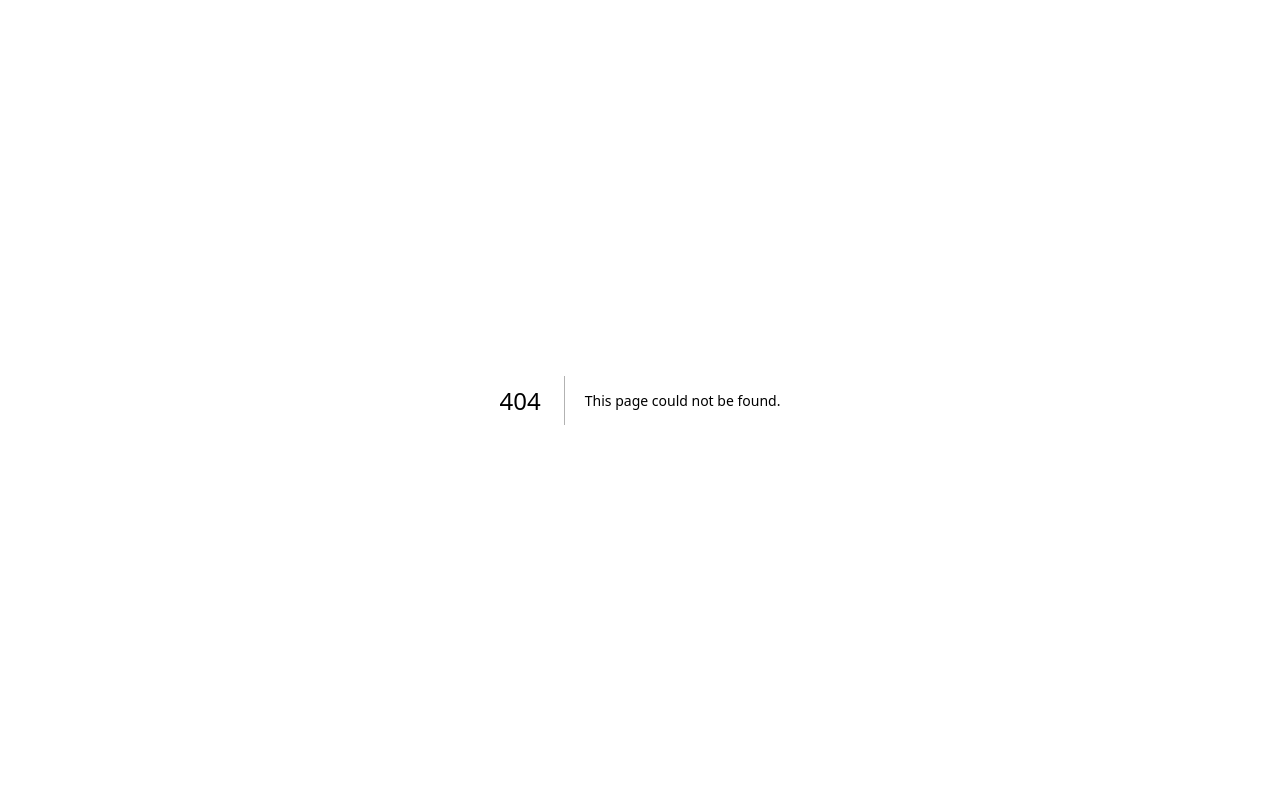
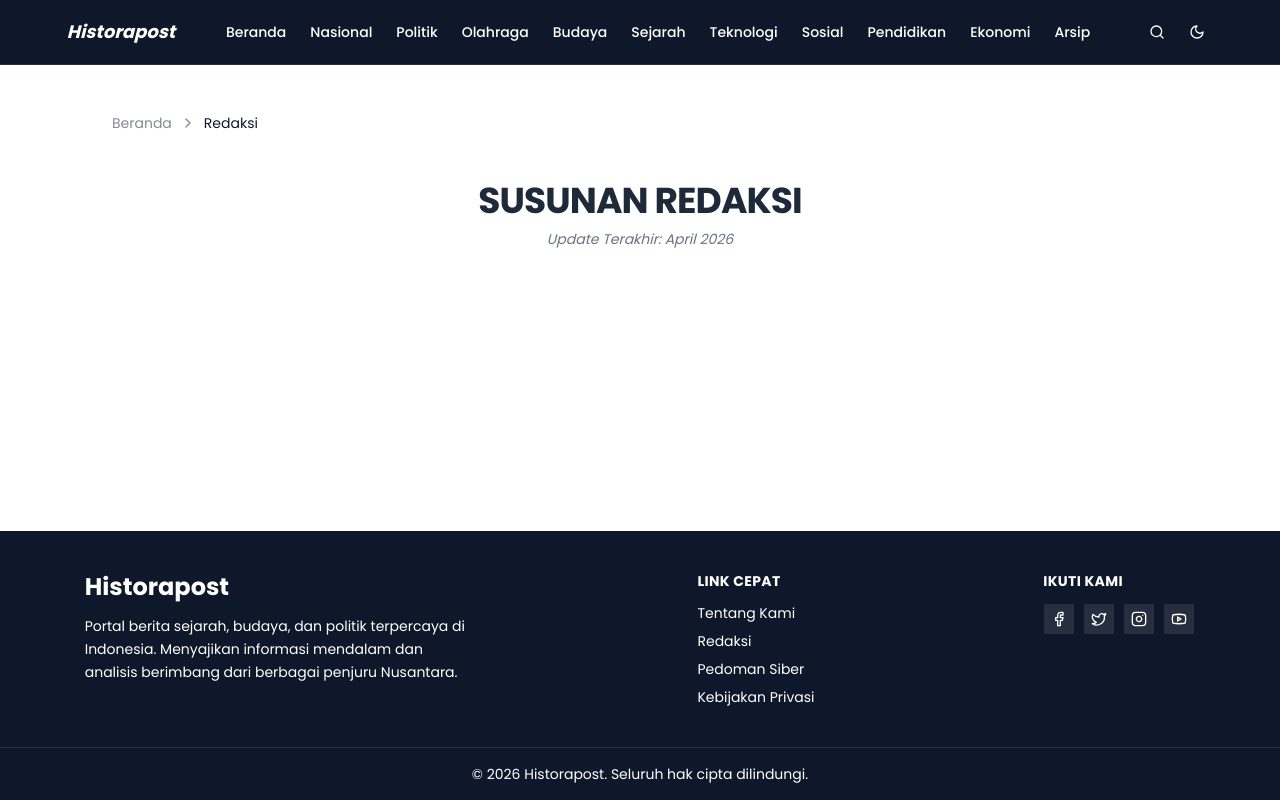
Before and after one commit to Resalfinanda/histora-post, a Next.js app: page /redaksi in a window 1280 px wide. Before the commit this address had no page. Built offline with nearby package versions, Linux system fonts and the light colour scheme.

Commit message:
feat: added editorial page

```diff
--- a/app/(public)/login/page.tsx
+++ b/app/(public)/login/page.tsx
@@ -1,4 +1,3 @@
-// app/login/page.tsx
 "use client";
 
 import { useState } from "react";
@@ -8,13 +7,12 @@ import { toast } from "sonner";
 import { Button } from "@/components/ui/button";
 import { Input } from "@/components/ui/input";
 import { Label } from "@/components/ui/label";
-import { Loader2, Eye, EyeOff } from "lucide-react"; // 1. Import ikon Eye dan EyeOff
+import { Loader2, Eye, EyeOff } from "lucide-react";
 
 export default function LoginPage() {
   const router = useRouter();
   const [loading, setLoading] = useState(false);
 
-  // 2. Tambahkan state untuk mengatur visibilitas password
   const [showPassword, setShowPassword] = useState(false);
 
   const handleSubmit = async (e: React.FormEvent<HTMLFormElement>) => {
@@ -33,9 +31,11 @@ export default function LoginPage() {
       });
 
       if (result?.error) {
-        toast.error(result.error === "CredentialsSignin"
-          ? "Email atau password salah!"
-          : result.error);
+        toast.error(
+          result.error === "CredentialsSignin"
+            ? "Email atau password salah!"
+            : result.error,
+        );
       } else {
         toast.success("Login berhasil! Mengalihkan...");
         router.push("/dashboard");
@@ -51,41 +51,54 @@ export default function LoginPage() {
   return (
     <div className="min-h-screen flex items-center justify-center bg-slate-50 p-4">
       <div className="w-full max-w-md bg-white p-8 rounded-xl border border-slate-200 shadow-sm">
-        <h1 className="text-2xl font-bold text-center mb-6 text-[#0f172a]">Histora Post Login</h1>
+        <h1 className="text-2xl font-bold text-center mb-6 text-[#0f172a]">
+          Histora Post Login
+        </h1>
 
         <form onSubmit={handleSubmit} className="space-y-4">
           <div className="space-y-2">
             <Label htmlFor="email">Email</Label>
-            <Input id="email" name="email" type="email" placeholder="admin@historapost.com" required />
+            <Input
+              id="email"
+              name="email"
+              type="email"
+              placeholder="example@gmail.com"
+              required
+            />
           </div>
 
           <div className="space-y-2">
             <Label htmlFor="password">Password</Label>
-            {/* 3. Bungkus input dengan div relative */}
+
             <div className="relative">
               <Input
                 id="password"
                 name="password"
-                // 4. Ubah tipe secara dinamis berdasarkan state
                 type={showPassword ? "text" : "password"}
                 placeholder="••••••••"
                 required
-                className="pr-10" // Beri ruang di kanan agar teks tidak menabrak ikon
+                className="pr-10"
               />
-              {/* 5. Tombol toggle posisi absolut di kanan input */}
+
               <button
                 type="button"
                 onClick={() => setShowPassword(!showPassword)}
                 className="absolute right-3 top-1/2 -translate-y-1/2 text-slate-400 hover:text-slate-600 focus:outline-none"
-                tabIndex={-1} // Agar saat user tekan 'Tab', tidak fokus ke tombol ini melainkan ke tombol Submit
+                tabIndex={-1}
               >
                 {showPassword ? <EyeOff size={18} /> : <Eye size={18} />}
               </button>
             </div>
           </div>
 
-          <Button type="submit" disabled={loading} className="w-full bg-[#0f172a] text-white mt-2">
-            {loading ? <Loader2 className="animate-spin mr-2" size={18} /> : null}
+          <Button
+            type="submit"
+            disabled={loading}
+            className="w-full bg-[#0f172a] text-white mt-2"
+          >
+            {loading ? (
+              <Loader2 className="animate-spin mr-2" size={18} />
+            ) : null}
             Masuk ke Dashboard
           </Button>
         </form>
--- /dev/null
+++ b/app/(public)/redaksi/page.tsx
@@ -0,0 +1,118 @@
+import { Breadcrumb } from "@/components/article";
+
+export default function RedaksiPage() {
+  return (
+    <main className="max-w-6xl mx-auto px-12 py-12 bg-white text-gray-800 leading-relaxed">
+      <Breadcrumb
+        items={[{ label: "Beranda", href: "/" }]}
+        currentPage={"Redaksi"}
+      />
+
+      <header className="mb-8 text-center pt-6">
+        <h1 className="text-3xl md:text-4xl font-bold uppercase tracking-tight">
+          Susunan Redaksi
+        </h1>
+        <p className="text-gray-500 mt-2 italic text-sm">
+          Update Terakhir: April 2026
+        </p>
+      </header>
+
+      {/* <section className="space-y-8">
+        <div className="bg-slate-50 p-8 rounded-lg border-t-4 border-blue-900 shadow-sm">
+          <p className="text-center text-lg mb-6 leading-relaxed">
+            <strong>Histora Post</strong> dikelola oleh tenaga profesional yang
+            menjunjung tinggi Kode Etik Jurnalistik dan kemandirian pers dalam
+            menyampaikan informasi kepada publik.
+          </p>
+
+          <div className=" mt-10">
+            <div className="space-y-4">
+              <h2 className="text-blue-900 text-center font-bold uppercase border-b border-gray-200 pb-2">
+                Manajemen
+              </h2>
+              <div className="flex justify-around border-b border-dotted border-gray-300 pb-1">
+                <span className="font-medium text-gray-600">Pimpinan Umum</span>
+                <span className="font-bold text-right">[Nama Pimpinan]</span>
+              </div>
+              <div className="flex justify-around border-b border-dotted border-gray-300 pb-1">
+                <span className="font-medium text-gray-600">
+                  Pimpinan Perusahaan
+                </span>
+                <span className="font-bold text-right">[Nama Pimpinan]</span>
+              </div>
+            </div>
+
+            <div className="space-y-4">
+              <h2 className="text-blue-900 text-center font-bold uppercase border-b border-gray-200 pb-2">
+                Redaksi
+              </h2>
+              <div className="flex justify-around border-b border-dotted border-gray-300 pb-1">
+                <span className="font-medium text-gray-600">
+                  Pemimpin Redaksi
+                </span>
+                <span className="font-bold text-right">[Nama Lengkap]</span>
+              </div>
+              <div className="flex justify-around border-b border-dotted border-gray-300 pb-1">
+                <span className="font-medium text-gray-600">
+                  Redaktur Pelaksana
+                </span>
+                <span className="font-bold text-right">[Nama Lengkap]</span>
+              </div>
+              <div className="flex justify-around border-b border-dotted border-gray-300 pb-1">
+                <span className="font-medium text-gray-600">Editor</span>
+                <span className="font-bold text-right">[Nama Lengkap]</span>
+              </div>
+            </div>
+
+            <div className="space-y-4">
+              <h2 className="text-blue-900 text-center font-bold uppercase border-b border-gray-200 pb-2">
+                Teknologi & Produk
+              </h2>
+              <div className="flex justify-around border-b border-dotted border-gray-300 pb-1">
+                <span className="font-medium text-gray-600">
+                  Fullstack Developer
+                </span>
+                <span className="font-bold text-right">[Nama Kamu/Tim]</span>
+              </div>
+              <div className="flex justify-around border-b border-dotted border-gray-300 pb-1">
+                <span className="font-medium text-gray-600">
+                  UI/UX Designer
+                </span>
+                <span className="font-bold text-right">[Nama Lengkap]</span>
+              </div>
+            </div>
+
+            <div className="space-y-4">
+              <h2 className="text-blue-900 text-center font-bold uppercase border-b border-gray-200 pb-2">
+                Tim Kreatif & Multimedia
+              </h2>
+              <div className="flex justify-around border-b border-dotted border-gray-300 pb-1">
+                <span className="font-medium text-gray-600">Videografer</span>
+                <span className="font-bold text-right">[Nama Lengkap]</span>
+              </div>
+              <div className="flex justify-around border-b border-dotted border-gray-300 pb-1">
+                <span className="font-medium text-gray-600">
+                  Social Media Specialist
+                </span>
+                <span className="font-bold text-right">[Nama Lengkap]</span>
+              </div>
+            </div>
+          </div>
+        </div>
+
+        <div className="bg-slate-200 text-gray-500 p-6 rounded-lg text-center">
+          <h3 className="font-bold mb-2 uppercase">Alamat Redaksi</h3>
+          <p className="text-sm ">
+            JI. Batu Raja No. 10, Makassar, Sulawesi Selatan
+          </p>
+        </div>
+
+        <p className="text-sm text-gray-500 italic text-center">
+          Wartawan Histora Post dibekali kartu identitas (ID Card) saat
+          bertugas. Pihak luar dilarang memberikan imbalan apapun kepada tim
+          redaksi yang dapat mempengaruhi independensi pemberitaan.
+        </p>
+      </section> */}
+    </main>
+  );
+}
--- a/app/(public)/search/page.tsx
+++ b/app/(public)/search/page.tsx
@@ -15,7 +15,7 @@ interface SearchResult {
   category: string;
   imageUrl: string | null;
   slug: string;
-  publishedDate: string; // ⬅️ ubah ke string (dari API)
+  publishedDate: string;
 }
 
 async function getSearchResults(query: string): Promise<SearchResult[]> {
```
